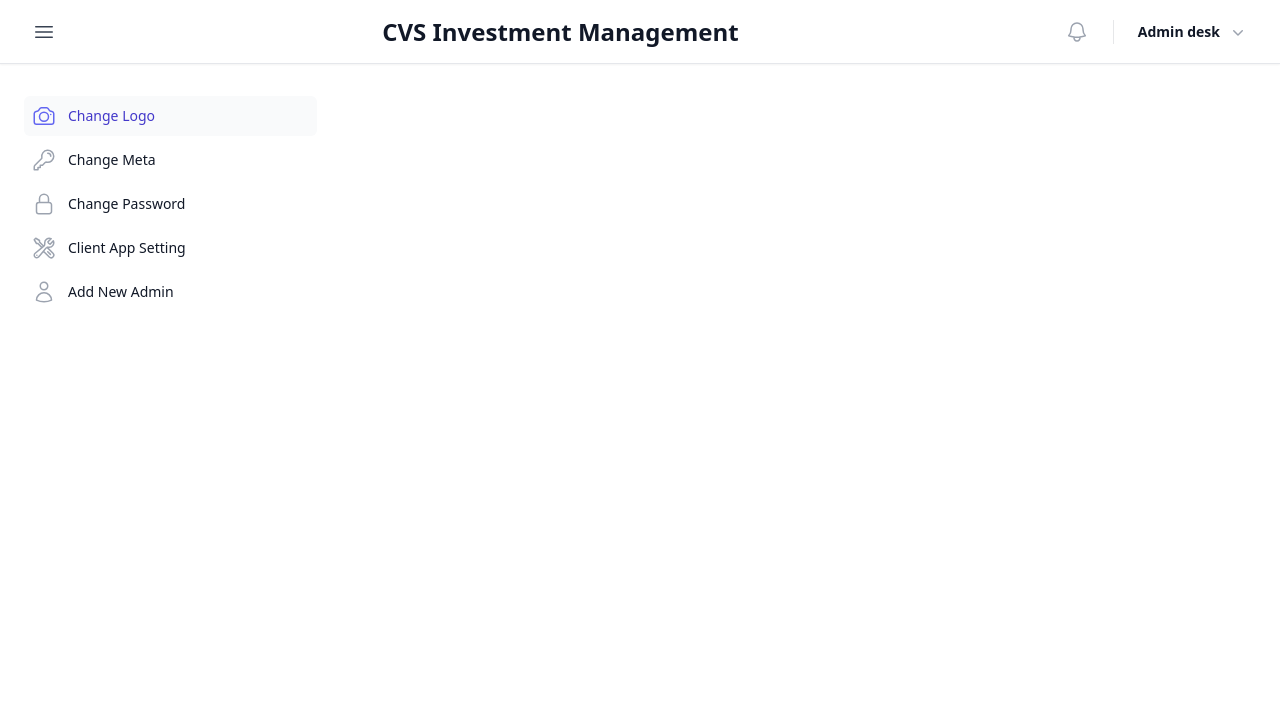
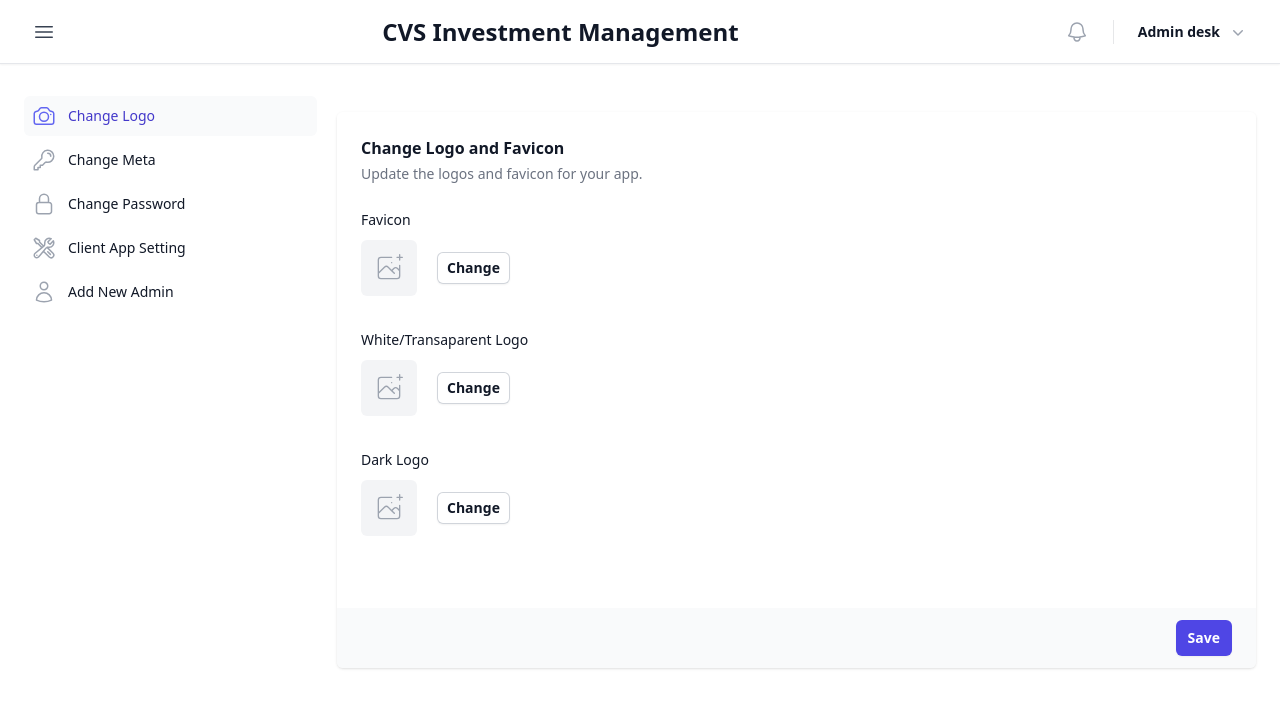
Before and after one commit to Lilianada/Template-Finance-App, a React (Create React App) app: page /dashboard/settings in a window 1280 px wide. Shown: the top 708 px of the page. Built offline with nearby package versions, Linux system fonts and the light colour scheme; no server answers; the database is empty; sample sign-in values are in the browser's storage.

Commit message:
change logo

```diff
--- /dev/null
+++ b/src/pages/Settings/ChangeLogo.jsx
@@ -0,0 +1,121 @@
+import React from "react";
+
+export default function ChangeLogo() {
+  return (
+    <div className="">
+      <form action="#" method="POST">
+        <div className="shadow sm:overflow-hidden sm:rounded-md">
+          <div className="space-y-6 bg-white px-4 py-6 sm:p-6">
+            <div>
+              <h3 className="text-base font-semibold leading-6 text-gray-900">
+                Change Logo and Favicon
+              </h3>
+              <p className="mt-1 text-sm text-gray-500">
+                Update the logos and favicon for your app.
+              </p>
+            </div>
+
+            <div className="col-span-3">
+              <label className="block text-sm font-medium leading-6 text-gray-900">
+                Favicon
+              </label>
+              <div className="mt-2 mb-8 flex items-center">
+                <span className="grid place-items-center rounded-md h-14 w-14 overflow-hidden bg-gray-100">
+                  <svg
+                    className="mx-auto h-8 w-8 text-gray-400"
+                    stroke="currentColor"
+                    fill="none"
+                    viewBox="0 0 48 48"
+                    aria-hidden="true"
+                  >
+                    <path
+                      d="M28 8H12a4 4 0 00-4 4v20m32-12v8m0 0v8a4 4 0 01-4 4H12a4 4 0 01-4-4v-4m32-4l-3.172-3.172a4 4 0 00-5.656 0L28 28M8 32l9.172-9.172a4 4 0 015.656 0L28 28m0 0l4 4m4-24h8m-4-4v8m-12 4h.02"
+                      strokeWidth={2}
+                      strokeLinecap="round"
+                      strokeLinejoin="round"
+                    />
+                  </svg>
+                </span>
+                <button
+                  type="button"
+                  className="ml-5 rounded-md bg-white px-2.5 py-1.5 text-sm font-semibold text-gray-900 shadow-sm ring-1 ring-inset ring-gray-300 hover:bg-gray-50"
+                >
+                  Change
+                </button>
+              </div>
+            </div>
+
+            <div className="col-span-3">
+              <label className="block text-sm font-medium leading-6 text-gray-900">
+                White/Transaparent Logo
+              </label>
+              <div className="mt-2 mb-8 flex items-center">
+                <span className="grid place-items-center rounded-md h-14 w-14 overflow-hidden bg-gray-100">
+                  <svg
+                    className="mx-auto h-8 w-8 text-gray-400"
+                    stroke="currentColor"
+                    fill="none"
+                    viewBox="0 0 48 48"
+                    aria-hidden="true"
+                  >
+                    <path
+                      d="M28 8H12a4 4 0 00-4 4v20m32-12v8m0 0v8a4 4 0 01-4 4H12a4 4 0 01-4-4v-4m32-4l-3.172-3.172a4 4 0 00-5.656 0L28 28M8 32l9.172-9.172a4 4 0 015.656 0L28 28m0 0l4 4m4-24h8m-4-4v8m-12 4h.02"
+                      strokeWidth={2}
+                      strokeLinecap="round"
+                      strokeLinejoin="round"
+                    />
+                  </svg>
+                </span>
+                <button
+                  type="button"
+                  className="ml-5 rounded-md bg-white px-2.5 py-1.5 text-sm font-semibold text-gray-900 shadow-sm ring-1 ring-inset ring-gray-300 hover:bg-gray-50"
+                >
+                  Change
+                </button>
+              </div>
+            </div>
+
+            <div className="col-span-3">
+              <label className="block text-sm font-medium leading-6 text-gray-900">
+                Dark Logo
+              </label>
+              <div className="mt-2 mb-8 flex items-center">
+                <span className="grid place-items-center rounded-md h-14 w-14 overflow-hidden bg-gray-100">
+                  <svg
+                    className="mx-auto h-8 w-8 text-gray-400"
+                    stroke="currentColor"
+                    fill="none"
+                    viewBox="0 0 48 48"
+                    aria-hidden="true"
+                  >
+                    <path
+                      d="M28 8H12a4 4 0 00-4 4v20m32-12v8m0 0v8a4 4 0 01-4 4H12a4 4 0 01-4-4v-4m32-4l-3.172-3.172a4 4 0 00-5.656 0L28 28M8 32l9.172-9.172a4 4 0 015.656 0L28 28m0 0l4 4m4-24h8m-4-4v8m-12 4h.02"
+                      strokeWidth={2}
+                      strokeLinecap="round"
+                      strokeLinejoin="round"
+                    />
+                  </svg>
+                </span>
+                <button
+                  type="button"
+                  className="ml-5 rounded-md bg-white px-2.5 py-1.5 text-sm font-semibold text-gray-900 shadow-sm ring-1 ring-inset ring-gray-300 hover:bg-gray-50"
+                >
+                  Change
+                </button>
+              </div>
+            </div>
+          </div>
+
+          <div className="mt-4 bg-gray-50 px-4 py-3 text-right sm:px-6">
+            <button
+              type="submit"
+              className="inline-flex justify-center rounded-md bg-indigo-600 px-3 py-2 text-sm font-semibold text-white shadow-sm hover:bg-indigo-600 focus-visible:outline focus-visible:outline-2 focus-visible:outline-offset-2 focus-visible:outline-indigo-600"
+            >
+              Save
+            </button>
+          </div>
+        </div>
+      </form>
+    </div>
+  );
+}
--- a/src/pages/Settings/index.jsx
+++ b/src/pages/Settings/index.jsx
@@ -12,6 +12,7 @@ import GeneralSettings from "./GeneralSettings";
 import AddNewAdmin from "./AddNewAdmin";
 import ChangeMetaData from "./ChangeMeta";
 import ChangePassword from "./ChangePasswordTab";
+import ChangeLogo from "./ChangeLogo";
 
 const navigation = [
   {
@@ -84,8 +85,7 @@ export default function Settings() {
       </aside>
 
       <div className="space-y-6 sm:px-6 lg:col-span-9 sm:col-span-10 lg:px-0 text-left sm:mt-4">
-        {/* {activeTab === "changeLogo" && <ChangeLogo />}
-          */}
+          {activeTab === "changeLogo" && <ChangeLogo />}
           {activeTab === "changePassword" && <ChangePassword />}
           {activeTab === "changeMeta" && <ChangeMetaData />}
         {activeTab === "generalSetting" && <GeneralSettings />}
```
